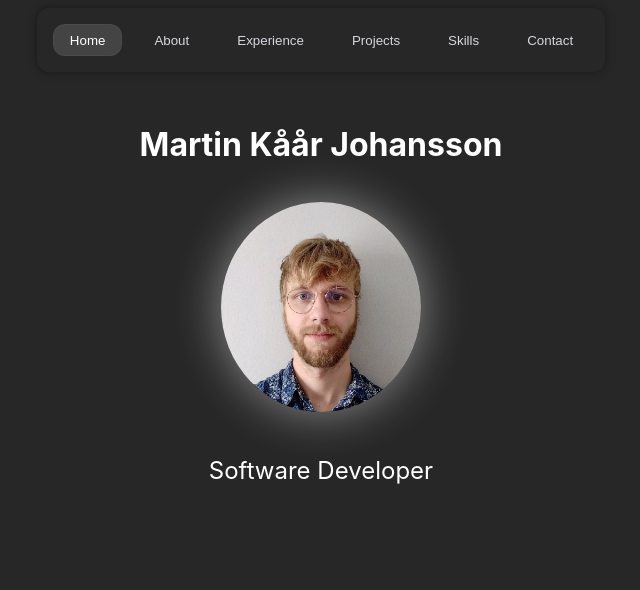
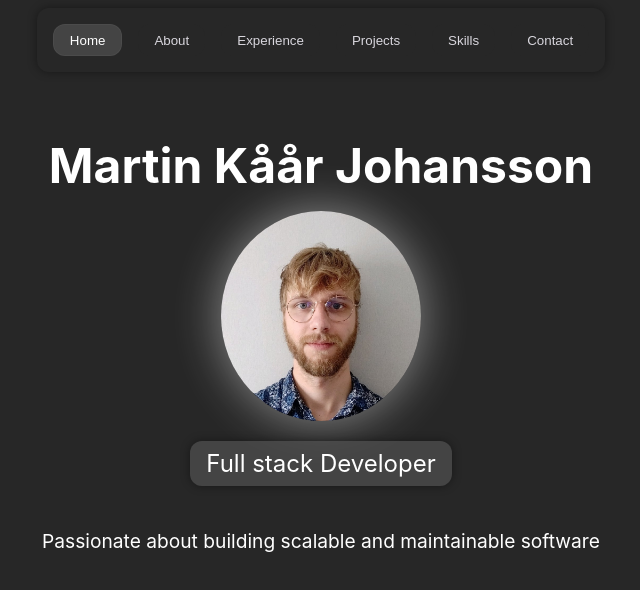
Before and after one commit to DefinitelyUnlikely/definitelyunlikely.github.io, a SvelteKit app in the folder portfolio/: page / in a window 1280 px wide. Shown: the top 590 px of the page, without its empty margins (327-967 px from the left). Built offline with nearby package versions, Linux system fonts and the light colour scheme.

Commit message:
start styling hero a bit

```diff
--- a/portfolio/src/components/sections/hero/hero.svelte
+++ b/portfolio/src/components/sections/hero/hero.svelte
@@ -4,9 +4,12 @@
 
 <div class="hero">
     <div class="hero-text">
-        <h1>Martin Kåår Johansson</h1>
+        <h1 class="name">Martin Kåår Johansson</h1>
         <ProfilePicture />
-        <p>Software Developer</p>
+        <p class="title">Full stack Developer</p>
+        <p class="subtitle">
+            Passionate about building scalable and maintainable software
+        </p>
     </div>
 </div>
 
@@ -28,11 +31,21 @@
     }
 
     .hero-text h1 {
-        font-size: 2rem;
+        font-size: 3rem;
         font-weight: bold;
+        margin-bottom: 0rem;
     }
 
-    .hero-text p {
+    .hero-text .title {
         font-size: 1.5rem;
+        background-color: var(--accent-color);
+        padding: 0.5rem 1rem;
+        border-radius: 12px;
+        margin-top: 0rem;
+        box-shadow: 0 0 10px #00000067;
+    }
+
+    .hero-text .subtitle {
+        font-size: 1.2rem;
     }
 </style>
```
